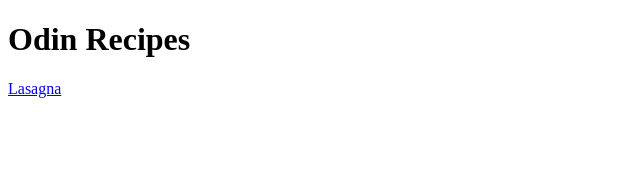
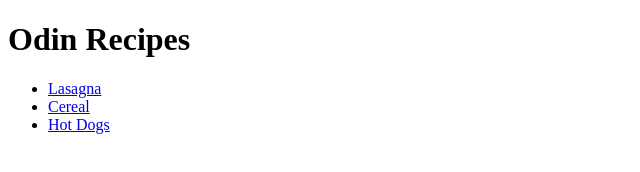
Before and after one commit to fjayrizzo5/odin-recipes, a plain HTML site: page index.html in a window 1280 px wide. Shown: the whole page, without its empty margins (0-640 px from the left). Drawn offline with Linux system fonts and the light colour scheme.

Commit message:
add working list for recipes

```diff
--- a/index.html
+++ b/index.html
@@ -7,7 +7,11 @@
 
 <body>
     <h1>Odin Recipes</h1>
-    <a href="recipes/lasagna.html">Lasagna</a>
+    <ul>
+        <li><a href="recipes/lasagna.html">Lasagna</a></li>
+        <li><a href="recipes/cereal.html">Cereal</a></li>
+        <li><a href="recipes/hotdog.html">Hot Dogs</a></li>
+    </ul>
 
 
 
```
